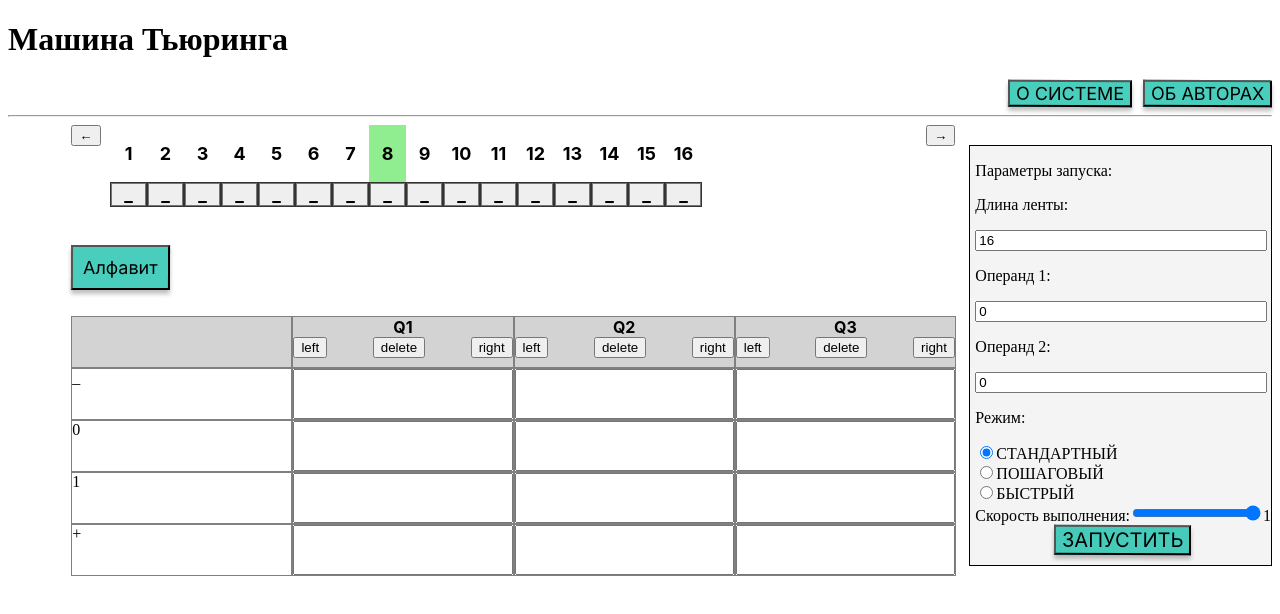
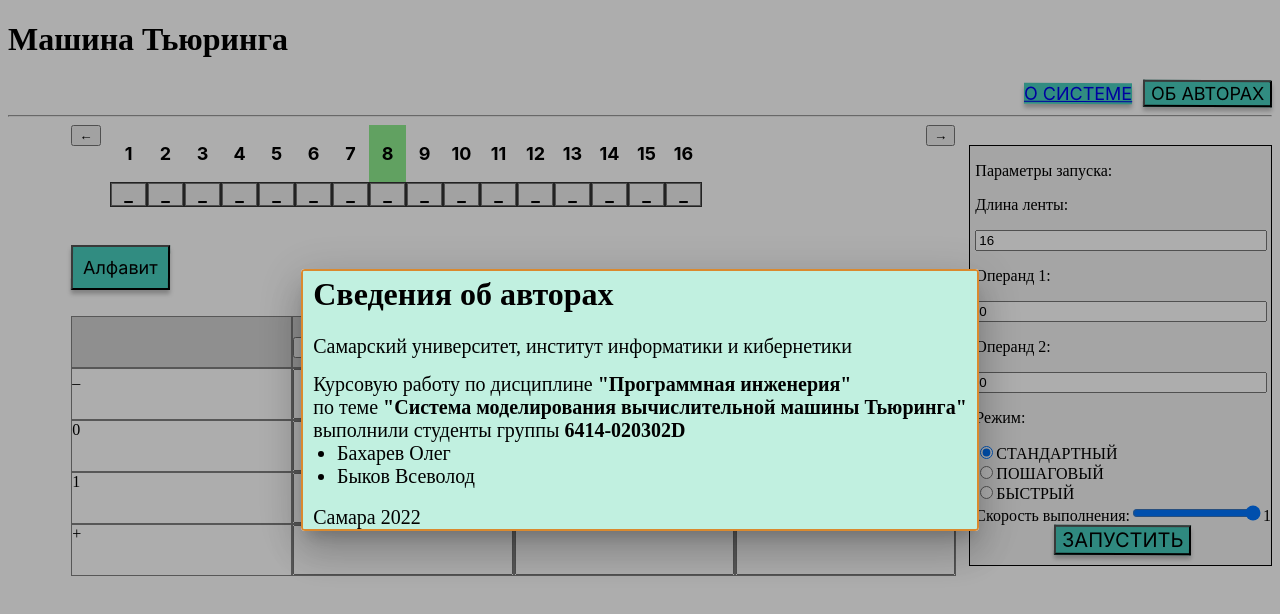
Before and after one commit to bykov-vs/TuringMachine, an Angular app in the folder src/main/webapp/: page / in a window 1280 px wide. Both pictures are taken after a click on the button "ОБ АВТОРАХ". Shown: the top 614 px of the page. Built offline with nearby package versions, Linux system fonts and the light colour scheme.

Commit message:
0 impacta

```diff
--- a/src/main/webapp/src/app/app.component.html
+++ b/src/main/webapp/src/app/app.component.html
@@ -1,8 +1,8 @@
 <div>
   <h1>Машина Тьюринга</h1>
   <div class="header-buttons">
-      <button class="header-button common-button" type="submit"> О СИСТЕМЕ</button>
-      <button class="header-button common-button" type="submit"> ОБ АВТОРАХ</button>
+      <a class="header-button common-button" target="_blank" href="http://localhost:4200/about-system.html"> О СИСТЕМЕ</a>
+      <button class="header-button common-button" (click)="openDialog()" type="submit"> ОБ АВТОРАХ</button>
   </div>
   <hr>
   <div class="main row">
--- a/src/main/webapp/src/app/app.component.ts
+++ b/src/main/webapp/src/app/app.component.ts
@@ -1,9 +1,12 @@
 import {Component, ComponentRef, OnChanges, OnInit, SimpleChanges, ViewChild, ViewContainerRef} from '@angular/core';
 import {HttpClient} from '@angular/common/http';
+import { Router} from '@angular/router';
 import {User} from './user';
 import {HttpService} from "./HttpService";
 import {TapeComboboxComponent} from "./tape-combobox.component";
 import {Command} from "./components/alg-table/command";
+import {MatDialog} from '@angular/material/dialog';
+import { AboutDevsDialogComponent } from './components/about-devs-dialog/about-devs-dialog.component';
 
 let tapeLength = 0;
 
@@ -287,7 +290,7 @@ export class AppComponent implements OnInit {
 
     user: User | undefined;
 
-    constructor(private httpService: HttpService) {
+    constructor(private httpService: HttpService, public dialog: MatDialog) {
     }
 
     ngOnInit() {
@@ -358,6 +361,16 @@ export class AppComponent implements OnInit {
         console.log("it working" + this.symbols.length)
     }
 
+    openDialog(){
+        const dialogRef = this.dialog.open(AboutDevsDialogComponent, {
+            data: {name: "test"},
+          });
+
+          dialogRef.afterClosed().subscribe(() => {
+            console.log('The dialog was closed');
+          });
+    }
+
     ngAfterViewInit() {
         (async () => {
             await new Promise<void>(resolve => {
--- /dev/null
+++ b/src/main/webapp/src/app/components/about-devs-dialog/about-devs-dialog.component.css
@@ -0,0 +1,28 @@
+.dialog-container{
+    background-color: rgb(193, 240, 224);
+    border: 2px solid rgb(218, 137, 46);
+    border-radius: 3px;
+}
+p{
+    margin: 0;
+    font-size: 20px;
+    margin-left: 10px;
+    margin-right: 10px;
+}
+h1{
+    margin-top: 0;
+    margin-left: 10px;
+    padding-top: 5px;
+}
+ul{
+    margin: 0;
+    padding-left: 5%;
+}
+
+li{
+    font-size: 20px;
+}
+
+.title-p{
+    margin-bottom: 15px;
+}
--- /dev/null
+++ b/src/main/webapp/src/app/components/about-devs-dialog/about-devs-dialog.component.html
@@ -0,0 +1,14 @@
+<div class="dialog-container">
+    <h1>Сведения об авторах</h1>
+
+    <p class="title-p">Самарский университет, институт информатики и кибернетики</p>
+    <p>Курсовую работу по дисциплине <strong>"Программная инженерия"</strong></p>
+    <p>по теме <strong>"Система моделирования вычислительной машины Тьюринга"</strong></p>
+    <p>выполнили студенты группы <strong>6414-020302D</strong></p>
+    <ul>
+        <li>Бахарев Олег</li>
+        <li>Быков Всеволод</li>
+    </ul>
+    <br>
+    <p>Самара 2022</p>
+</div>
--- /dev/null
+++ b/src/main/webapp/src/app/components/about-devs-dialog/about-devs-dialog.component.ts
@@ -0,0 +1,18 @@
+import { Component, Inject } from '@angular/core';
+import {MatDialog, MAT_DIALOG_DATA, MatDialogRef} from '@angular/material/dialog';
+
+@Component({
+  selector: 'app-about-devs-dialog',
+  templateUrl: './about-devs-dialog.component.html',
+  styleUrls: ['./about-devs-dialog.component.css']
+})
+export class AboutDevsDialogComponent {
+  constructor(
+    public dialogRef: MatDialogRef<AboutDevsDialogComponent>,
+
+  ){}
+
+  onNoClick(): void {
+    this.dialogRef.close();
+  }
+}
--- /dev/null
+++ b/src/main/webapp/src/app/components/about-system/about-system.component.html
@@ -0,0 +1,13 @@
+
+<!DOCTYPE html>
+<html lang="en">
+<head>
+    <meta charset="UTF-8">
+    <meta http-equiv="X-UA-Compatible" content="IE=edge">
+    <meta name="viewport" content="width=device-width, initial-scale=1.0">
+    <title>Document</title>
+</head>
+<body>
+    <p>about-system works!</p>
+</body>
+</html>
```
Also changed, not shown: src/main/webapp/src/about-system.html (added, +13 -0 lines), src/main/webapp/src/app/app.module.ts (+15 -2 lines), src/main/webapp/src/app/components/about-system/about-system.component.ts (added, +11 -0 lines), src/main/webapp/src/app/components/about-system/about-system.component.css (added), 2 other files (tests, documents, lock files or other folders).
